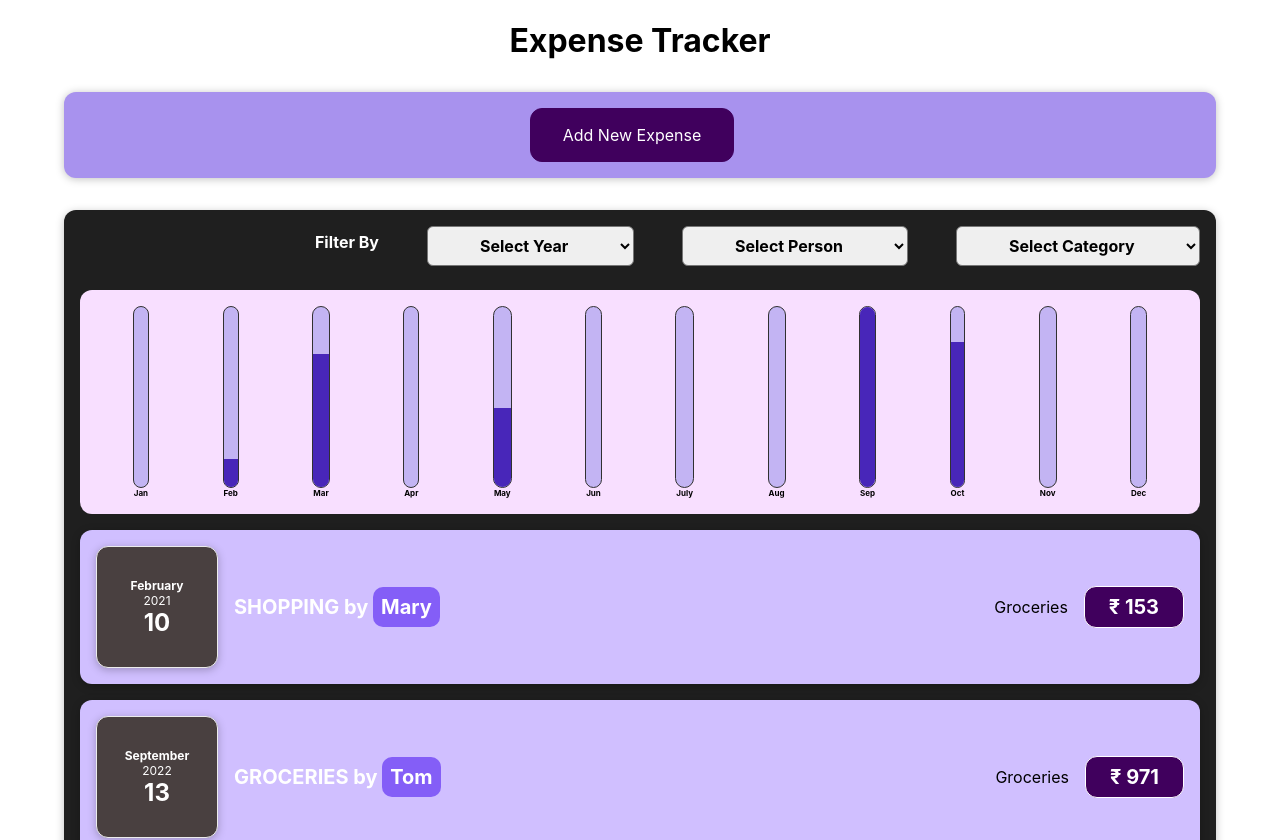
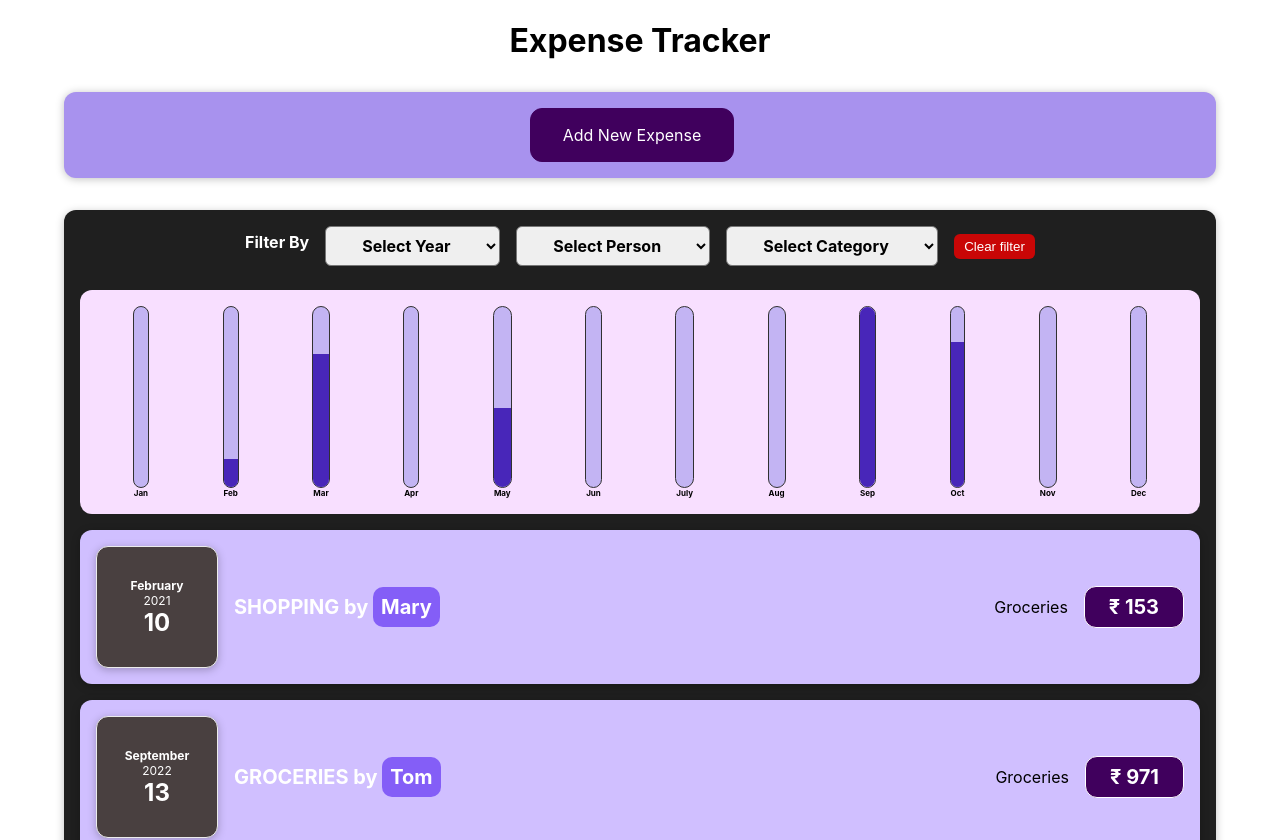
Before and after one commit to affu72/Expense-Tracker-TS, a React (Create React App) app: page / in a window 1280 px wide. Shown: the top 840 px of the page. Built offline with nearby package versions, Linux system fonts and the light colour scheme.

Commit message:
clear filter button

```diff
--- a/src/ExpenseFilter/ExpenseFilter.css
+++ b/src/ExpenseFilter/ExpenseFilter.css
@@ -1,8 +1,8 @@
 .expenses-filter {
   display: flex;
-  justify-content: flex-end;
-  gap: 3rem;
+  gap: 1rem;
   align-items: center;
+  justify-content: center;
   margin-bottom: 1.5rem;
 }
 
@@ -14,7 +14,16 @@
 
 .expenses-filter select {
   font: inherit;
-  padding: 0.5rem 3rem;
+  padding: 0.5rem 2rem;
   font-weight: bold;
   border-radius: 6px;
 }
+
+.clear-btn {
+  color: white;
+  background: rgb(201, 6, 6);
+  border-radius: 6px;
+  padding: 5px 10px;
+  outline: none;
+  border: none;
+}
--- a/src/ExpenseFilter/ExpenseFilter.tsx
+++ b/src/ExpenseFilter/ExpenseFilter.tsx
@@ -12,6 +12,8 @@ type ExpeneFilterProp = {
     selectedPerson: string;
     selectedCatogory: string;
   };
+
+  clearFilter: () => void;
   year: number[];
   persons: string[];
 };
@@ -70,6 +72,13 @@ const ExpenseFilter = (props: ExpeneFilterProp) => {
           </option>
         ))}
       </select>
+      <button
+        type="reset"
+        className="clear-btn"
+        onClick={() => props.clearFilter()}
+      >
+        Clear filter
+      </button>
     </div>
   );
 };
--- a/src/Expenses/Expenses.tsx
+++ b/src/Expenses/Expenses.tsx
@@ -18,6 +18,7 @@ function Expenses(props: ExpensesProps) {
   const [selectedYear, setSelectedYear] = useState<string>("");
   const [selectedPerson, setSelectedPerson] = useState<string>("");
   const [selectedCatogory, setSelectedCategory] = useState<string>("");
+  const [clearFilter, setClearFilter] = useState<boolean>(false);
 
   const [filteredExpense, setFilteredExpense] = useState(expenses);
 
@@ -56,6 +57,12 @@ function Expenses(props: ExpensesProps) {
     setSelectedCategory(selectedValue);
   };
 
+  const clearFilterHandler = () => {
+    setSelectedCategory("");
+    setSelectedPerson("");
+    setSelectedYear("");
+  };
+
   return (
     <Card className="expenses">
       <ExpenseFilter
@@ -65,6 +72,7 @@ function Expenses(props: ExpensesProps) {
         year={props.year}
         persons={props.person}
         value={{ selectedYear, selectedCatogory, selectedPerson }}
+        clearFilter={clearFilterHandler}
       />
       <ExpensesChart dataPoints={filteredExpense} />
       <ExpensesList items={filteredExpense} />
--- a/src/NewExpense/ExpenseForm.tsx
+++ b/src/NewExpense/ExpenseForm.tsx
@@ -67,7 +67,7 @@ const ExpenseForm = ({ onFormSubmit, onCancel }: ExpenseFormProp) => {
         <div className="new-expense__control">
           <label>Category</label>
 
-          <select name="" id="" onChange={categoryHandler}>
+          <select onChange={categoryHandler} value={category}>
             <option value={ExpenseCategory.Rent}>{ExpenseCategory.Rent}</option>
             <option value={ExpenseCategory.Groceries}>
               {ExpenseCategory.Groceries}
```
